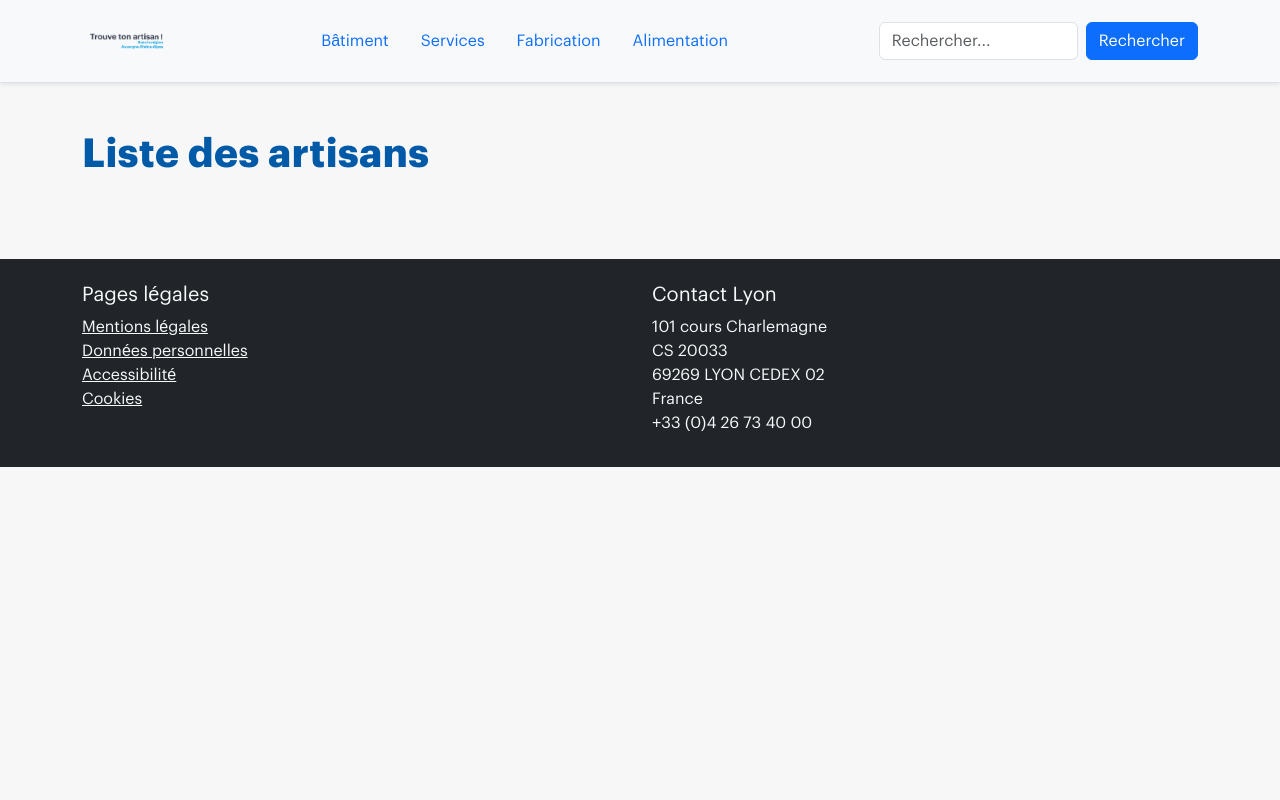
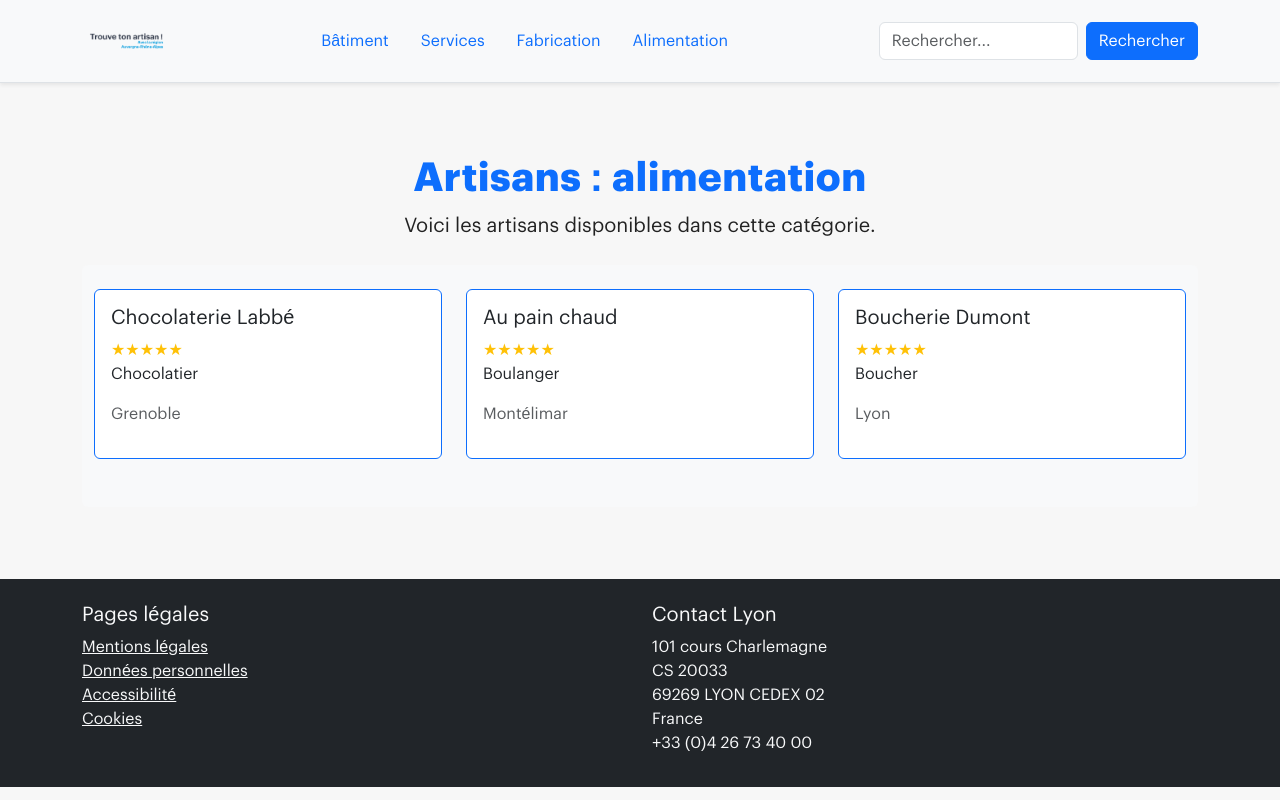
Before and after one commit to HC-VP/trouve-ton-artisan, a React (Vite) app: page /categorie/alimentation in a window 1280 px wide. Built offline with nearby package versions, Linux system fonts and the light colour scheme.

Commit message:
📄 Liste des artisans par catégorie : affichage en cartes, lien vers fiche détaillée

```diff
--- a/src/pages/ArtisanListe.jsx
+++ b/src/pages/ArtisanListe.jsx
@@ -1,7 +1,43 @@
+import { useParams, Link } from 'react-router-dom';
+import artisansData from '../data/datas.json';
+import ArtisanCard from '../components/ArtisanCard';
+
 function ArtisanListe() {
+  const { categorieId } = useParams(); // récupère la catégorie dans l'URL
+  const nomCategorie = decodeURIComponent(categorieId);
+
+  // Filtrer les artisans selon la catégorie (insensible à la casse)
+  const artisansFiltres = artisansData.filter(
+    (artisan) => artisan.category.toLowerCase() === nomCategorie.toLowerCase()
+  );
+
   return (
     <div>
-        <h1>Liste des artisans</h1>
+      <header className="text-center my-4">
+        <h1 className="text-primary">Artisans : {nomCategorie}</h1>
+        <p className="lead">Voici les artisans disponibles dans cette catégorie.</p>
+      </header>
+
+      <section className="container py-4 bg-light rounded">
+        <div className="row">
+          {artisansFiltres.length > 0 ? (
+            artisansFiltres.map((artisan) => (
+              <div className="col-md-4 mb-4" key={artisan.id}>
+                <Link to={`/artisan/${artisan.id}`} className="text-decoration-none text-dark">
+                  <ArtisanCard
+                    nom={artisan.name}
+                    specialite={artisan.specialty}
+                    ville={artisan.location}
+                    note={Math.round(parseFloat(artisan.note))}
+                  />
+                </Link>
+              </div>
+            ))
+          ) : (
+            <p>Aucun artisan trouvé pour cette catégorie.</p>
+          )}
+        </div>
+      </section>
     </div>
   );
 }
```
Lines whose indentation alone changed are shown as unchanged.
